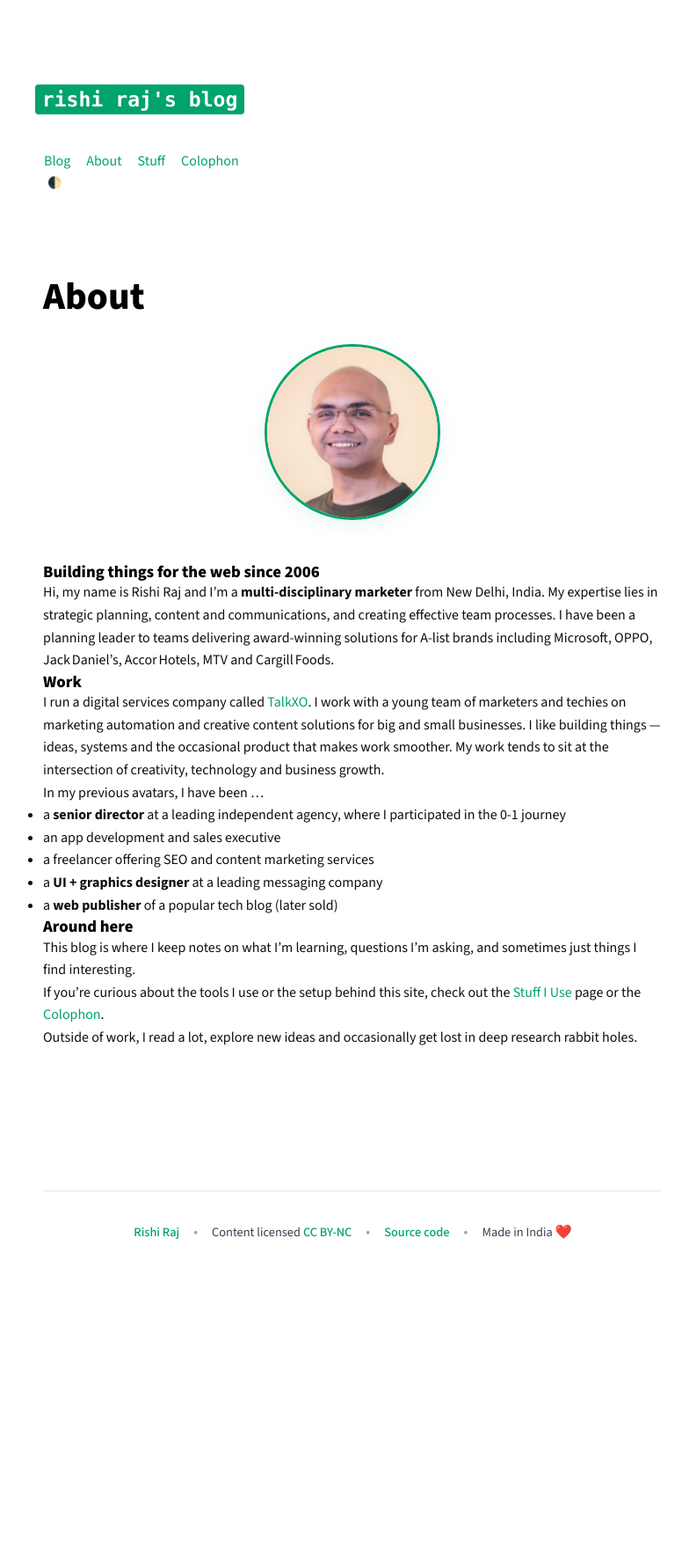
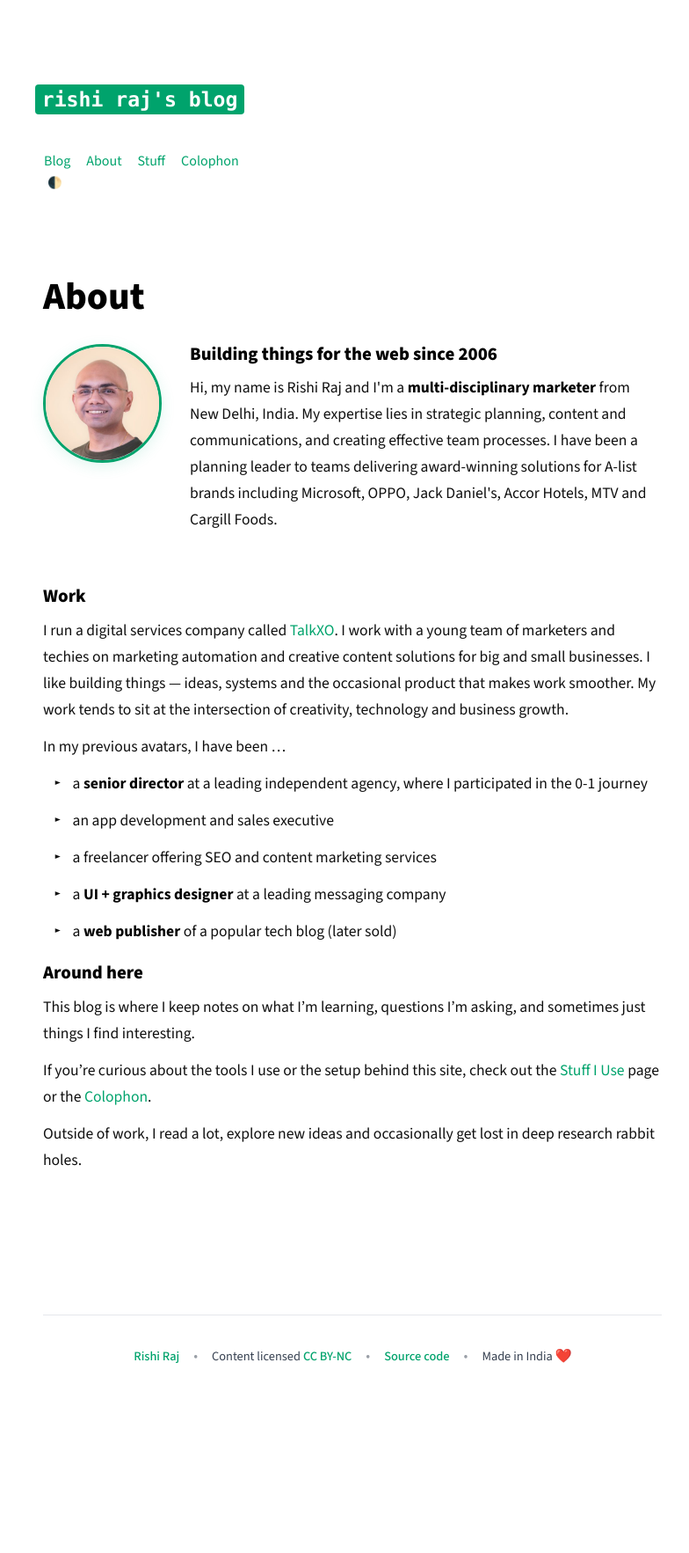
Before and after one commit to talkxo/rishiraj-blog-machine, a Jekyll site: the page built from _pages/about.md, in a window 1280 px wide. Shown: the whole page at 88% size, without its empty margins (239-1023 px from the left). Built offline with Jekyll 4.4.1, drawn with Linux system fonts in a browser that asks for light colours; before the commit the page ends 1624 px from its top, so only the background shows below that.

Commit message:
Create custom About page layout with left-aligned profile photo at 75% size

```diff
--- /dev/null
+++ b/_layouts/about.html
@@ -0,0 +1,29 @@
+---
+layout: page
+---
+
+<article class="c-article">
+  <header class="c-article__header">
+    <h1 class="c-article__title">{{ page.title }}</h1>
+  </header>
+
+  <div class="c-article__main">
+    <!-- First paragraph with photo -->
+    <div class="c-intro-section">
+      <div class="c-profile-section">
+        <img src="/assets/images/circle_400x400.jpg" alt="Rishi Raj" class="c-profile-photo">
+      </div>
+      <div class="c-intro-content">
+        <h3>Building things for the web since 2006</h3>
+        <p>Hi, my name is Rishi Raj and I'm a <strong>multi-disciplinary marketer</strong> from New Delhi, India. My expertise lies in strategic planning, content and communications, and creating effective team processes. I have been a planning leader to teams delivering award‑winning solutions for A‑list brands including Microsoft, OPPO, Jack Daniel's, Accor Hotels, MTV and Cargill Foods.</p>
+      </div>
+    </div>
+
+    <!-- Rest of content -->
+    <div class="c-remaining-content">
+      {% include anchors.html html=content %}
+    </div>
+  </div>
+
+  <footer class="c-article__footer"></footer>
+</article>
--- a/_pages/about.md
+++ b/_pages/about.md
@@ -1,16 +1,8 @@
 ---
-layout: content
+layout: about
 title: About
 permalink: /rishi-raj/
 ---
-
-<div class="c-profile">
-  <img src="/assets/images/circle_400x400.jpg" alt="Rishi Raj" class="c-profile__photo">
-</div>
-
-### Building things for the web since 2006
-
-Hi, my name is Rishi Raj and I'm a **multi-disciplinary marketer** from New Delhi, India. My expertise lies in strategic planning, content and communications, and creating effective team processes. I have been a planning leader to teams delivering award‑winning solutions for A‑list brands including Microsoft, OPPO, Jack Daniel’s, Accor Hotels, MTV and Cargill Foods.
 
 ### Work
 
@@ -26,8 +18,8 @@
 
 ### Around here
 
-This blog is where I keep notes on what I’m learning, questions I’m asking, and sometimes just things I find interesting.
+This blog is where I keep notes on what I'm learning, questions I'm asking, and sometimes just things I find interesting.
 
-If you’re curious about the tools I use or the setup behind this site, check out the [Stuff I Use](/stuff/) page or the [Colophon](/colophon/).
+If you're curious about the tools I use or the setup behind this site, check out the [Stuff I Use](/stuff/) page or the [Colophon](/colophon/).
 
 Outside of work, I read a lot, explore new ideas and occasionally get lost in deep research rabbit holes.
--- a/_sass/components/_article.scss
+++ b/_sass/components/_article.scss
@@ -385,33 +385,50 @@
 }
 
 /* ==========================================================================
-   Profile Photo Styling (About Page Specific)
+   Profile Photo Styling (About Page)
    ========================================================================== */
 
-.c-article__main .c-profile {
+.c-intro-section {
+  display: flex;
+  align-items: flex-start;
+  gap: 2rem;
+  margin-bottom: 3rem;
+
+  @media screen and (max-width: 45rem) {
+    flex-direction: column;
+    gap: 1.5rem;
+  }
+}
+
+.c-intro-content {
+  flex: 1;
+
+  h3 {
+    margin-top: 0;
+  }
+}
+
+.c-profile-section {
+  flex-shrink: 0;
   text-align: center;
-  margin: 1rem auto 2rem auto;
-  max-width: 100%;
 
-  .c-profile__photo {
-    width: 200px;
-    height: 200px;
+  .c-profile-photo {
+    width: 135px; /* 75% of 180px */
+    height: 135px;
     border-radius: 50%;
     object-fit: cover;
     border: 3px solid var(--color-accent, #30bb96);
-    box-shadow: 0 6px 20px rgba(48, 187, 150, 0.12);
-    transition: transform 0.3s ease, box-shadow 0.3s ease;
-    display: block;
-    margin: 0 auto;
+    box-shadow: 0 4px 16px rgba(48, 187, 150, 0.15);
+    transition: transform 0.2s ease, box-shadow 0.2s ease;
 
     &:hover {
       transform: scale(1.02);
-      box-shadow: 0 8px 24px rgba(48, 187, 150, 0.2);
+      box-shadow: 0 6px 20px rgba(48, 187, 150, 0.25);
     }
 
     @media screen and (max-width: 45rem) {
-      width: 160px;
-      height: 160px;
+      width: 105px; /* 75% of 140px */
+      height: 105px;
       border-width: 2px;
     }
   }
```
